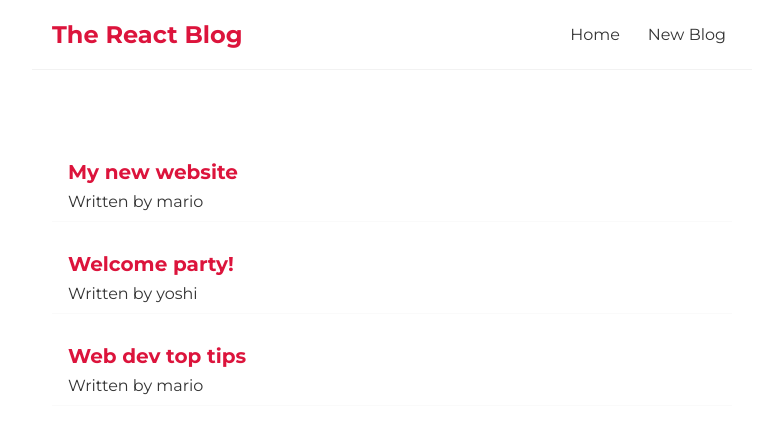
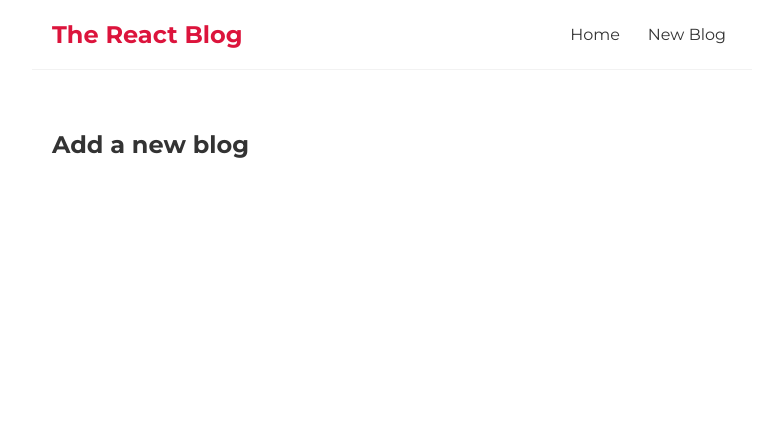
Before and after one commit to shashidwivedi/react-blog, a React (Create React App) app: page /create in a window 1280 px wide. Shown: the top 434 px of the page, without its empty margins (248-1031 px from the left). Built offline with nearby package versions, Linux system fonts and the light colour scheme; data requests are answered from the project's data file.

Commit message:
Add React Router, Switch component and Route component with exact keyword

```diff
--- a/package.json
+++ b/package.json
@@ -8,6 +8,7 @@
     "@testing-library/user-event": "^12.8.3",
     "react": "^17.0.1",
     "react-dom": "^17.0.1",
+    "react-router-dom": "^5.2.0",
     "react-scripts": "4.0.3",
     "web-vitals": "^1.1.1"
   },
--- a/src/App.js
+++ b/src/App.js
@@ -1,14 +1,25 @@
 import Home from './Home';
 import Navbar from './Navbar';
+import { BrowserRouter as Router, Route, Switch } from 'react-router-dom';
+import Create from './Create';
 
 function App() {
   return (
-    <div className="App">
-      <Navbar />
-      <div className="content">
-        <Home />
+    <Router>
+      <div className="App">
+        <Navbar />
+        <div className="content">
+          <Switch>
+            <Route path="/" exact>
+              <Home />
+            </Route>
+            <Route path="/create">
+              <Create />
+            </Route>
+          </Switch>
+        </div>
       </div>
-    </div>
+    </Router>
   );
 }
 
--- /dev/null
+++ b/src/Create.js
@@ -0,0 +1,9 @@
+const Create = () => {
+    return (
+        <div className="create">
+            <h2>Add a new blog</h2>
+        </div>
+     );
+}
+
+export default Create;
--- a/src/Home.js
+++ b/src/Home.js
@@ -1,31 +1,8 @@
-import { useState, useEffect } from "react";
 import BlogList from "./BlogList";
+import useFetch from "./useFetch";
 
 const Home = () => {
-    const [blogs, setBlogs] = useState(null);
-    const [isLoading, setIsLoading] = useState(true);
-    const [error, setError] = useState(null);
-
-    useEffect(() => {
-
-        fetch('http://localhost:8000/blogs')
-            .then((response) => {
-                if (!response.ok) {
-                    throw Error('Could not fetch data for the resource');
-                }
-                return response.json();
-            })
-            .then(blogs => {
-                setBlogs(blogs);
-                setIsLoading(false);
-                setError(null);
-            })
-            .catch((error) => {
-                setIsLoading(false);
-                setError(error.message);
-            })
-
-    }, []);
+    const { data: blogs, isLoading, error } = useFetch('http://localhost:8000/blogs');
 
     return (
         <div className="home">
--- /dev/null
+++ b/src/useFetch.js
@@ -0,0 +1,32 @@
+import { useState, useEffect } from "react";
+
+const useFetch = (url) => {
+    const [data, setData] = useState(null);
+    const [isLoading, setIsLoading] = useState(true);
+    const [error, setError] = useState(null);
+
+    useEffect(() => {
+
+        fetch(url)
+            .then((response) => {
+                if (!response.ok) {
+                    throw Error('Could not fetch data for the resource');
+                }
+                return response.json();
+            })
+            .then(data => {
+                setData(data);
+                setIsLoading(false);
+                setError(null);
+            })
+            .catch((error) => {
+                setIsLoading(false);
+                setError(error.message);
+            })
+
+    }, [url]);
+
+    return { data, isLoading, error };
+}
+
+export default useFetch;
```
Also changed, not shown: 1 other file (tests, documents, lock files or other folders).
